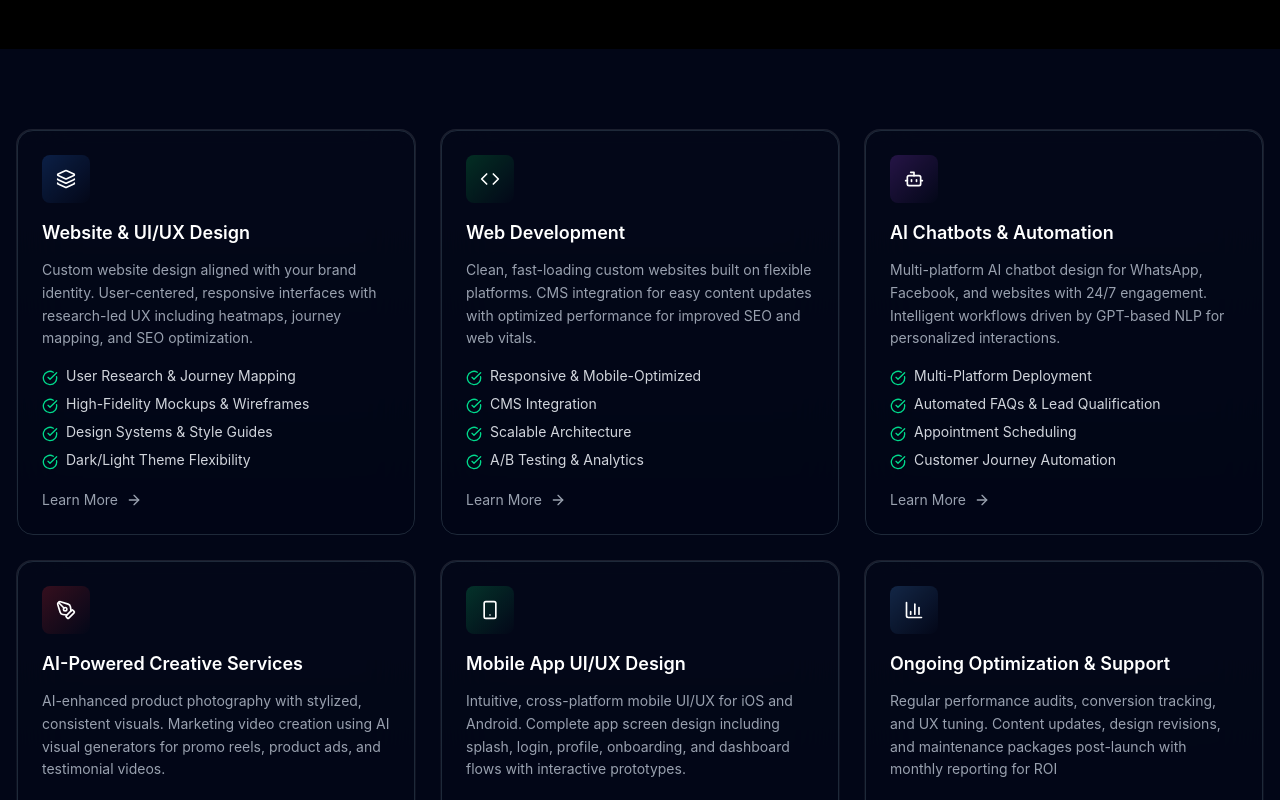
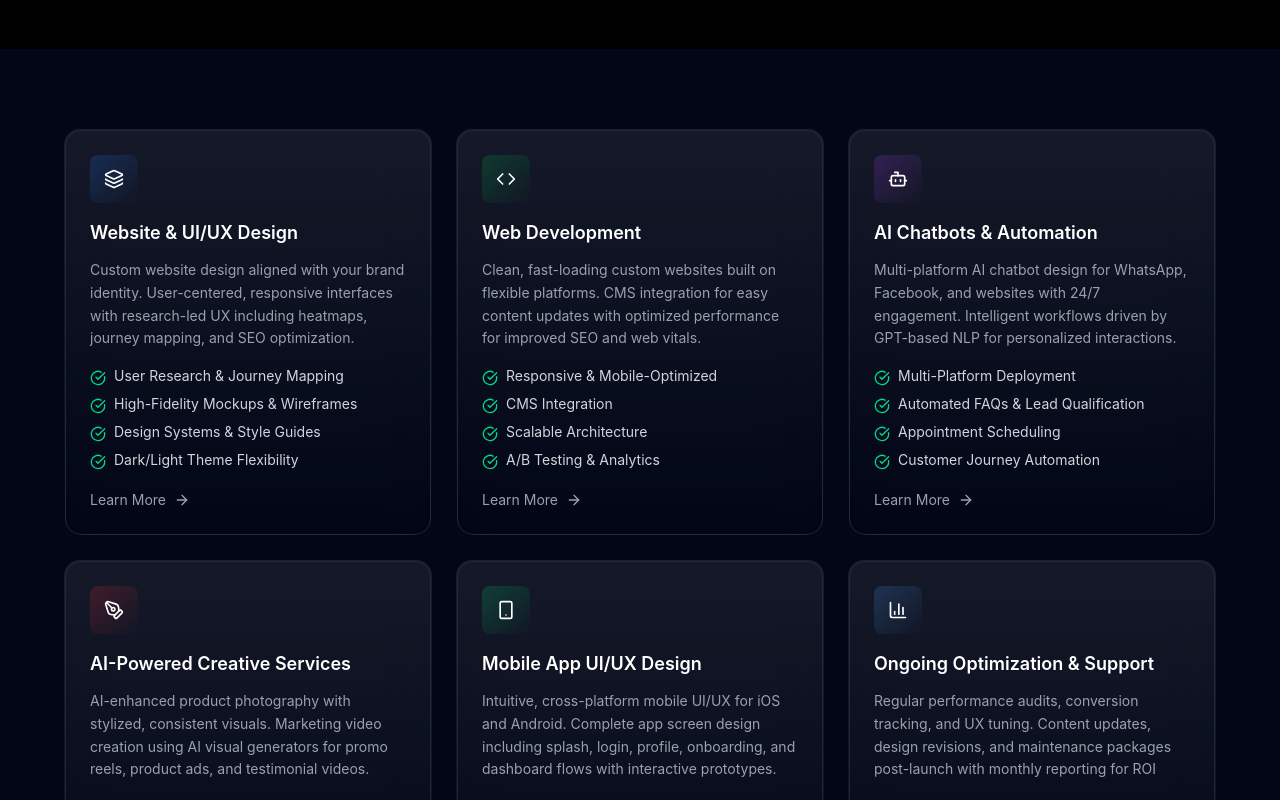
Before and after one commit to sathish6502/Digital-Market, a React (Vite) app: page /services in a window 1280 px wide. Shown: the part 820-1620 px from the top of the page. Built offline with nearby package versions, Linux system fonts and the light colour scheme.

Commit message:
commit change in the width

```diff
--- a/src/Components/IndividualService/Keybenefits.jsx
+++ b/src/Components/IndividualService/Keybenefits.jsx
@@ -28,7 +28,7 @@ const deliverables = [
 const Keybenefits = () => {
   return (
   <section className="w-full bg-[#020617] py-20 px-4">
-      <div className="max-w-7xl mx-auto">
+      <div className="max-w-6xl mx-auto">
 
         {/* ================= WHAT'S INCLUDED ================= */}
         <h2 className="text-white text-3xl md:text-4xl font-semibold text-center mb-10">
--- a/src/Components/IndividualService/Readytogetstart.jsx
+++ b/src/Components/IndividualService/Readytogetstart.jsx
@@ -3,7 +3,7 @@ import React from 'react'
 const Readytogetstart = () => {
   return (
      <div className="bg-[#020617] py-10 px-6 flex justify-center">
-      <div className="mt-5 mb-10 max-w-3xl mx-auto min-h-[260px] p-8 md:p-12 rounded-xl
+      <div className="mt-5 mb-10 max-w-6xl mx-auto min-h-[260px] p-8 md:p-12 rounded-xl
 bg-gradient-to-r from-[#0066FF]/20 to-[#00D98C]/20 backdrop-blur-md
 flex flex-col items-center justify-center text-center">
         {/* Heading */}
--- a/src/Components/IndividualService/Websiteuiux.jsx
+++ b/src/Components/IndividualService/Websiteuiux.jsx
@@ -6,7 +6,7 @@ const Websiteuiux = () => {
   return (
     <section className="w-full min-h-screen bg-gradient-to-r from-[#020617] via-[#020617] to-[#000000] flex items-center px-4">
 
-      <div className="max-w-7xl mx-auto w-full grid md:grid-cols-2 gap-10 items-center">
+      <div className="max-w-6xl mx-auto w-full grid md:grid-cols-2 gap-10 items-center">
 
         {/* LEFT CONTENT */}
         <div className="text-left">
--- a/src/Components/Ourprocess/Ready.jsx
+++ b/src/Components/Ourprocess/Ready.jsx
@@ -6,7 +6,7 @@ const Readytogetstart = () => {
 
       <div
         className="
-          w-full max-w-5xl
+          w-full max-w-6xl
           rounded-3xl
           border border-white/[0.08]
           px-6 md:px-16 py-16
--- a/src/Components/Service/Course.jsx
+++ b/src/Components/Service/Course.jsx
@@ -86,7 +86,7 @@ const services = [
 const Course = () => {
   return (
     <section className="w-full bg-[#020617] py-20 px-4">
-      <div className="max-w-7xl mx-auto grid gap-6 md:grid-cols-2 lg:grid-cols-3">
+      <div className="max-w-6xl mx-auto grid gap-6 md:grid-cols-2 lg:grid-cols-3">
 
         {services.map((item, index) => {
           const Icon = item.icon;
@@ -97,7 +97,7 @@ const Course = () => {
               className="relative p-[1px] rounded-2xl bg-gradient-to-b from-white/10 to-transparent"
             >
               {/* Card */}
-              <div className="bg-[#020617]/90 backdrop-blur-xl rounded-2xl p-6 h-full border border-gray-800 hover:border-gray-600 transition duration-300">
+              <div className="bg-[#020617]/20 backdrop-blur-xl rounded-2xl p-6 h-full border border-gray-800 hover:border-gray-300 transition duration-300">
 
                 {/* Icon */}
                 <div className={`w-12 h-12 flex items-center justify-center rounded-lg bg-gradient-to-br ${item.color} mb-4`}>
```
